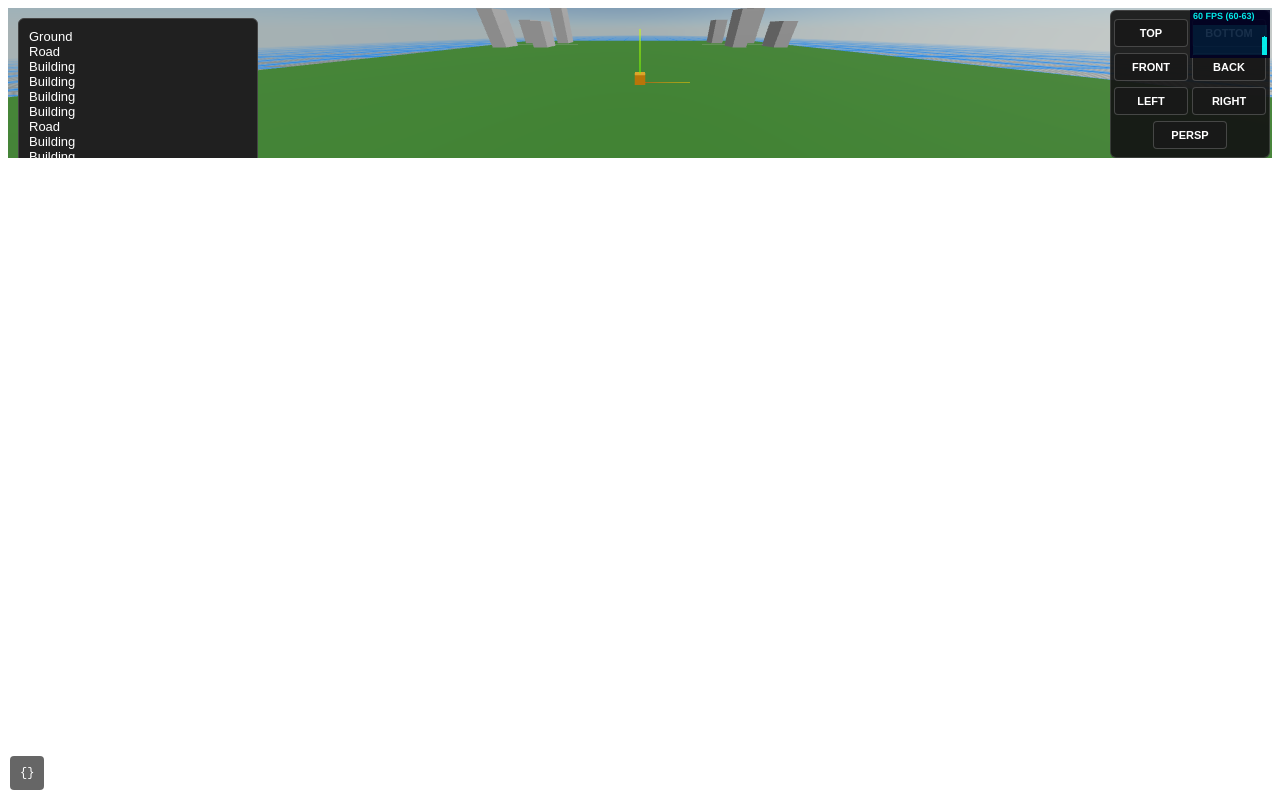
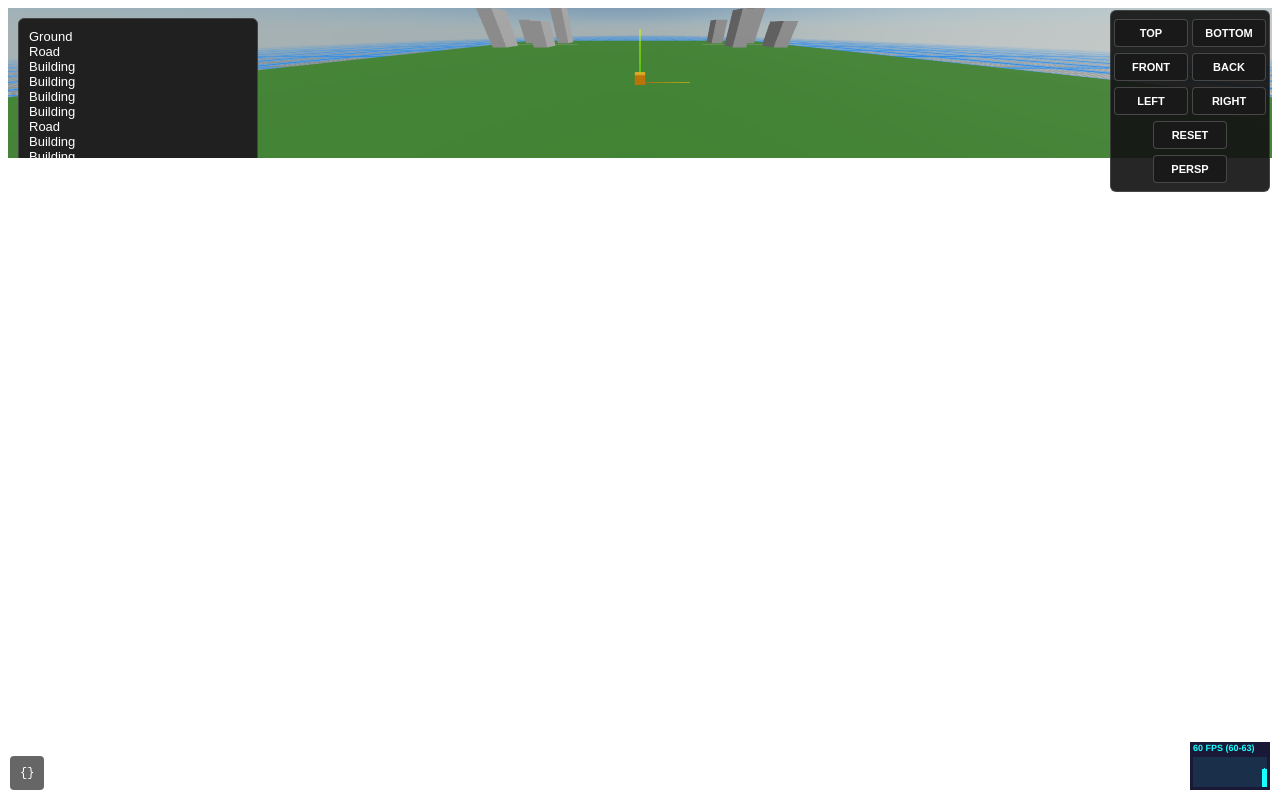
Before and after one commit to cygnusNithin/nova-engine, a React (Vite) app: page / in a window 1280 px wide. Built offline with nearby package versions, Linux system fonts and the light colour scheme; the HTML template or start-up script is replaced by a standard one.

Commit message:
Phase-5 screen rotation correction

```diff
--- a/src/engine/camera/CameraController.jsx
+++ b/src/engine/camera/CameraController.jsx
@@ -79,6 +79,30 @@ export default function CameraController() {
     camera.updateMatrixWorld(true);
   };
 
+  const resetView = () => {
+    const nextCamera = new THREE.PerspectiveCamera(
+      60,
+      size.width / Math.max(size.height, 1),
+      0.1,
+      2000,
+    );
+
+    nextCamera.position.set(0, 5, 12);
+
+    nextCamera.up.set(0, 1, 0);
+
+    nextCamera.lookAt(0, 0, 0);
+
+    nextCamera.updateProjectionMatrix();
+
+    nextCamera.updateMatrixWorld(true);
+
+    set({
+      camera: nextCamera,
+    });
+
+    setCameraProjection("perspective");
+  };
   // ============================================================
   // PROJECTION
   // ============================================================
@@ -185,6 +209,10 @@ export default function CameraController() {
       );
     }
 
+    if (type === "reset") {
+      resetView();
+    }
+
     if (type === "projection") {
       toggleProjection();
     }
--- a/src/engine/camera/CameraRotation.js
+++ b/src/engine/camera/CameraRotation.js
@@ -15,8 +15,14 @@ function getState(camera) {
 
   state = {
     yaw: Math.atan2(direction.x, direction.z),
-        pitch: Math.asin(direction.y),
+    pitch: Math.asin(THREE.MathUtils.clamp(direction.y, -1, 1)),
+
+    targetYaw: Math.atan2(direction.x, direction.z),
+    targetPitch: Math.asin(THREE.MathUtils.clamp(direction.y, -1, 1)),
+
     target: new THREE.Vector3(),
+
+    initialized: true,
   };
 
   states.set(camera, state);
@@ -24,41 +30,72 @@ function getState(camera) {
   return state;
 }
 
-export function updateCameraRotation(
-    camera,
-    mouse,
-    sensitivity
-) {
-
+export function updateCameraRotation(camera, mouse, sensitivity) {
   const state = getState(camera);
 
-    // Left drag is reserved for selection and gizmo manipulation.
-    if (!mouse.right)
+  // ------------------------------------------------------------
+  // ROTATION ONLY WHILE RMB IS HELD
+  // ------------------------------------------------------------
+
+  if (!mouse.right) {
     return;
+  }
 
-    state.yaw -= mouse.deltaX * sensitivity;
+  // ------------------------------------------------------------
+  // MOUSE INPUT
+  // ------------------------------------------------------------
 
-    state.pitch -= mouse.deltaY * sensitivity;
+  const deltaX = mouse.deltaX || 0;
+  const deltaY = mouse.deltaY || 0;
+
+  // ------------------------------------------------------------
+  // TARGET ROTATION
+  // ------------------------------------------------------------
+
+  state.targetYaw -= deltaX * sensitivity;
+  state.targetPitch -= deltaY * sensitivity;
+
+  // ------------------------------------------------------------
+  // PITCH LIMIT
+  // ------------------------------------------------------------
 
   const limit = Math.PI / 2 - 0.01;
 
-    state.pitch = Math.max(
-        -limit,
-        Math.min(limit, state.pitch)
+  state.targetPitch = THREE.MathUtils.clamp(state.targetPitch, -limit, limit);
+
+  // ------------------------------------------------------------
+  // SMOOTH ROTATION
+  // ------------------------------------------------------------
+
+  const rotationSmoothness = 0.35;
+
+  state.yaw = THREE.MathUtils.lerp(
+    state.yaw,
+    state.targetYaw,
+    rotationSmoothness,
   );
 
+  state.pitch = THREE.MathUtils.lerp(
+    state.pitch,
+    state.targetPitch,
+    rotationSmoothness,
+  );
+
+  // ------------------------------------------------------------
+  // BUILD LOOK DIRECTION
+  // ------------------------------------------------------------
+
   state.target.set(
-
     Math.cos(state.pitch) * Math.sin(state.yaw),
-
     Math.sin(state.pitch),
-
-        Math.cos(state.pitch) * Math.cos(state.yaw)
-
+    Math.cos(state.pitch) * Math.cos(state.yaw),
   );
 
   state.target.add(camera.position);
 
+  // ------------------------------------------------------------
+  // APPLY
+  // ------------------------------------------------------------
+
   camera.lookAt(state.target);
-
 }
--- a/src/engine/editor/view/ViewGizmo.jsx
+++ b/src/engine/editor/view/ViewGizmo.jsx
@@ -45,6 +45,16 @@ export default function ViewGizmo() {
       type: "snap",
       direction,
       up,
+    });
+  };
+
+  // ============================================================
+  // RESET
+  // ============================================================
+
+  const resetView = () => {
+    requestCameraView({
+      type: "reset",
     });
   };
 
@@ -167,6 +177,28 @@ export default function ViewGizmo() {
       </div>
 
       {/* ======================================================
+          RESET
+      ====================================================== */}
+
+      <button
+        type="button"
+        style={{
+          ...VIEW_BUTTON_STYLE,
+          width: 74,
+        }}
+        onPointerDown={(event) => {
+          event.stopPropagation();
+        }}
+        onClick={(event) => {
+          event.stopPropagation();
+
+          resetView();
+        }}
+      >
+        RESET
+      </button>
+
+      {/* ======================================================
           PROJECTION
       ====================================================== */}
 
@@ -174,7 +206,6 @@ export default function ViewGizmo() {
         type="button"
         style={{
           ...VIEW_BUTTON_STYLE,
-
           width: 74,
         }}
         onPointerDown={(event) => {
--- a/src/engine/performance/PerformanceStats.jsx
+++ b/src/engine/performance/PerformanceStats.jsx
@@ -8,8 +8,9 @@ export default function PerformanceStats() {
     stats.showPanel(0);
 
     stats.dom.style.position = "fixed";
-    stats.dom.style.top = "10px";
+    stats.dom.style.top = "auto";
     stats.dom.style.right = "10px";
+    stats.dom.style.bottom = "10px";
     stats.dom.style.left = "auto";
     stats.dom.style.zIndex = "9999";
 
```
Lines whose indentation alone changed are shown as unchanged.
